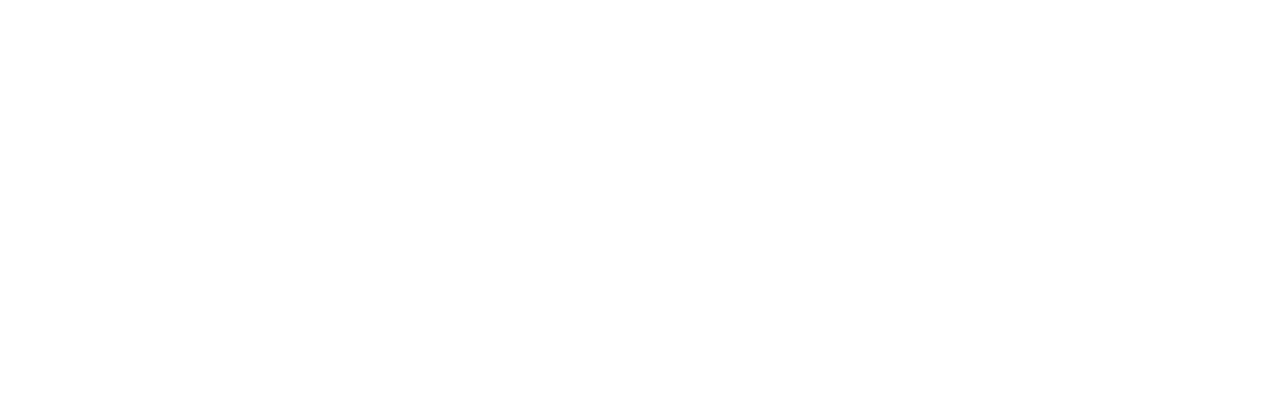
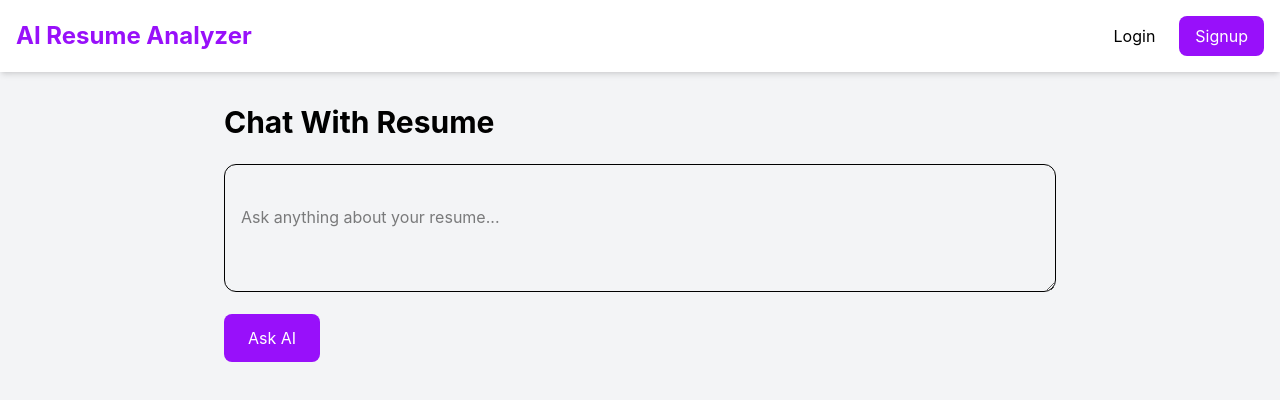
Before and after one commit to Ankithapa08/ai_resumeAnalyzer, a React (Vite) app in the folder frontend/: page /chat-resume in a window 1280 px wide. Before the commit this address had no page. Shown: the top 400 px of the page. Built offline with nearby package versions, Linux system fonts and the light colour scheme.

Commit message:
chatResume update

```diff
--- a/frontend/src/App.jsx
+++ b/frontend/src/App.jsx
@@ -5,6 +5,7 @@
 import Dashboard from "./pages/Dashboard";
 import UploadResume from "./pages/UploadResume";
 import MockInterview from "./pages/MockInterview";
+import ChatResume from "./pages/chatResume";
 import ProtectedRoute from "./components/ProtectedRoute";
 
 function App(){
@@ -19,9 +20,8 @@
       <UploadResume />
     </ProtectedRoute>}/>
     <Route path="/mock-interview" element={ <ProtectedRoute><MockInterview />
-        </ProtectedRoute>
-    }
-/>
+        </ProtectedRoute>  }/>
+        <Route path="/chat-resume" element={<ChatResume />}/>
     </Routes>
     </BrowserRouter>
   );
--- a/frontend/src/components/Navbar.jsx
+++ b/frontend/src/components/Navbar.jsx
@@ -169,6 +169,9 @@
                                     >
                                         Upload Resume
                                     </Link>
+                                    <Link to="/chat-resume">
+                                       Chat Resume
+                                      </Link>
 
                                     <Link
                                         to="/mock-interview"
--- /dev/null
+++ b/frontend/src/pages/chatResume.jsx
@@ -0,0 +1,153 @@
+import { useState } from "react";
+
+import axios from "axios";
+
+import Navbar from "../components/Navbar";
+
+function ChatResume() {
+
+    const [question, setQuestion] =
+    useState("");
+
+    const [answer, setAnswer] =
+    useState("");
+
+    const [loading, setLoading] =
+    useState(false);
+
+    const askQuestion = async () => {
+
+        if (!question) {
+
+            alert("Enter question");
+
+            return;
+        }
+
+        try {
+
+            setLoading(true);
+
+            const response =
+            await axios.post(
+
+                "https://YOUR_RENDER_URL/api/chat/ask",
+
+                { question },
+
+                {
+                    headers: {
+                        Authorization:
+                        localStorage.getItem("token")
+                    }
+                }
+            );
+
+            setAnswer(
+                response.data.answer
+            );
+
+        } catch (error) {
+
+            console.log(error);
+
+            alert("Failed to get answer");
+
+        } finally {
+
+            setLoading(false);
+        }
+    };
+
+    return (
+
+        <div className="min-h-screen bg-gray-100">
+
+            <Navbar />
+
+            <div className="
+                p-4 sm:p-8
+                max-w-4xl
+                mx-auto
+            ">
+
+                <h1 className="
+                    text-3xl
+                    font-bold
+                    mb-6
+                ">
+                    Chat With Resume
+                </h1>
+
+                <textarea
+                    placeholder="
+Ask anything about your resume...
+                    "
+                    value={question}
+                    onChange={(e) =>
+                        setQuestion(e.target.value)
+                    }
+                    className="
+                        w-full
+                        border
+                        p-4
+                        rounded-xl
+                        h-32
+                        mb-4
+                    "
+                />
+
+                <button
+                    onClick={askQuestion}
+                    className="
+                        bg-purple-600
+                        text-white
+                        px-6
+                        py-3
+                        rounded-lg
+                    "
+                >
+                    {
+                        loading
+                        ? "Thinking..."
+                        : "Ask AI"
+                    }
+                </button>
+
+                {
+                    answer && (
+
+                        <div className="
+                            mt-8
+                            bg-white
+                            p-6
+                            rounded-2xl
+                            shadow
+                        ">
+
+                            <h2 className="
+                                text-2xl
+                                font-bold
+                                mb-4
+                            ">
+                                AI Answer
+                            </h2>
+
+                            <p className="
+                                whitespace-pre-wrap
+                                leading-7
+                            ">
+                                {answer}
+                            </p>
+
+                        </div>
+                    )
+                }
+
+            </div>
+
+        </div>
+    );
+}
+
+export default ChatResume;
```
Also changed, not shown: 2 other files (tests, documents, lock files or other folders).
